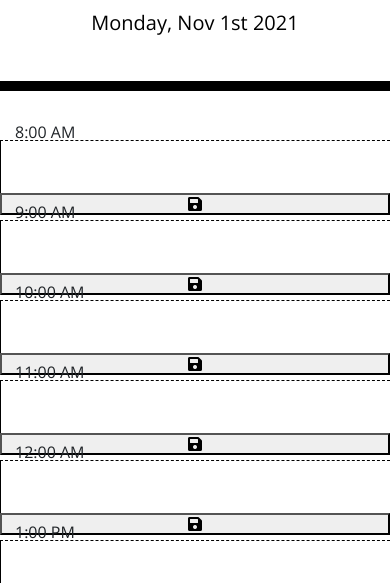
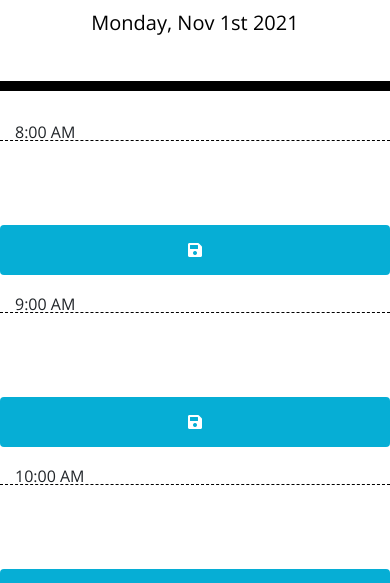
Before and after one commit to kelebetengida/Workday-Calander-, a plain HTML site: page index.html in a window 390 px wide. Shown: the part 256-839 px from the top of the page. Drawn offline with nearby package versions, Linux system fonts and the light colour scheme.

Commit message:
Update style.css

```diff
--- a/Assets/css/style.css
+++ b/Assets/css/style.css
@@ -1,5 +1,5 @@
 body {
-  font-family: 'Open Sans', sans-serif;
+  font-family: "Open Sans", sans-serif;
   font-size: 16px;
   line-height: 1;
 }
@@ -57,7 +57,7 @@ textarea {
   color: white;
 }
 
-.saveBtn col-md-1 {
+.saveBtn {
   border-left: 1px solid black;
   border-top-right-radius: 15px;
   border-bottom-right-radius: 15px;
@@ -65,7 +65,31 @@ textarea {
   color: white;
 }
 
-.saveBtn col-md-1 i:hover {
+.saveBtn i:hover {
   font-size: 20px;
   transition: all 0.3s ease-in-out;
 }
+
+/*** OVERWRITE - MEDIA QUERY FOR TABLETS AND SMALLER  ***/
+/* This will be applied on any screen 768px and bellow */
+@media screen and (max-width: 768px), screen and (max-width: 575px) {
+  .row {
+    height: auto;
+    margin-top: 20px;
+  }
+
+  .hour {
+    padding-right: 17%;
+  }
+
+  .saveBtn {
+    border: 0;
+    border-radius: 0.25rem;
+    height: 50px;
+  }
+
+  textarea {
+    min-height: 85px;
+    border: 0;
+  }
+}
```
